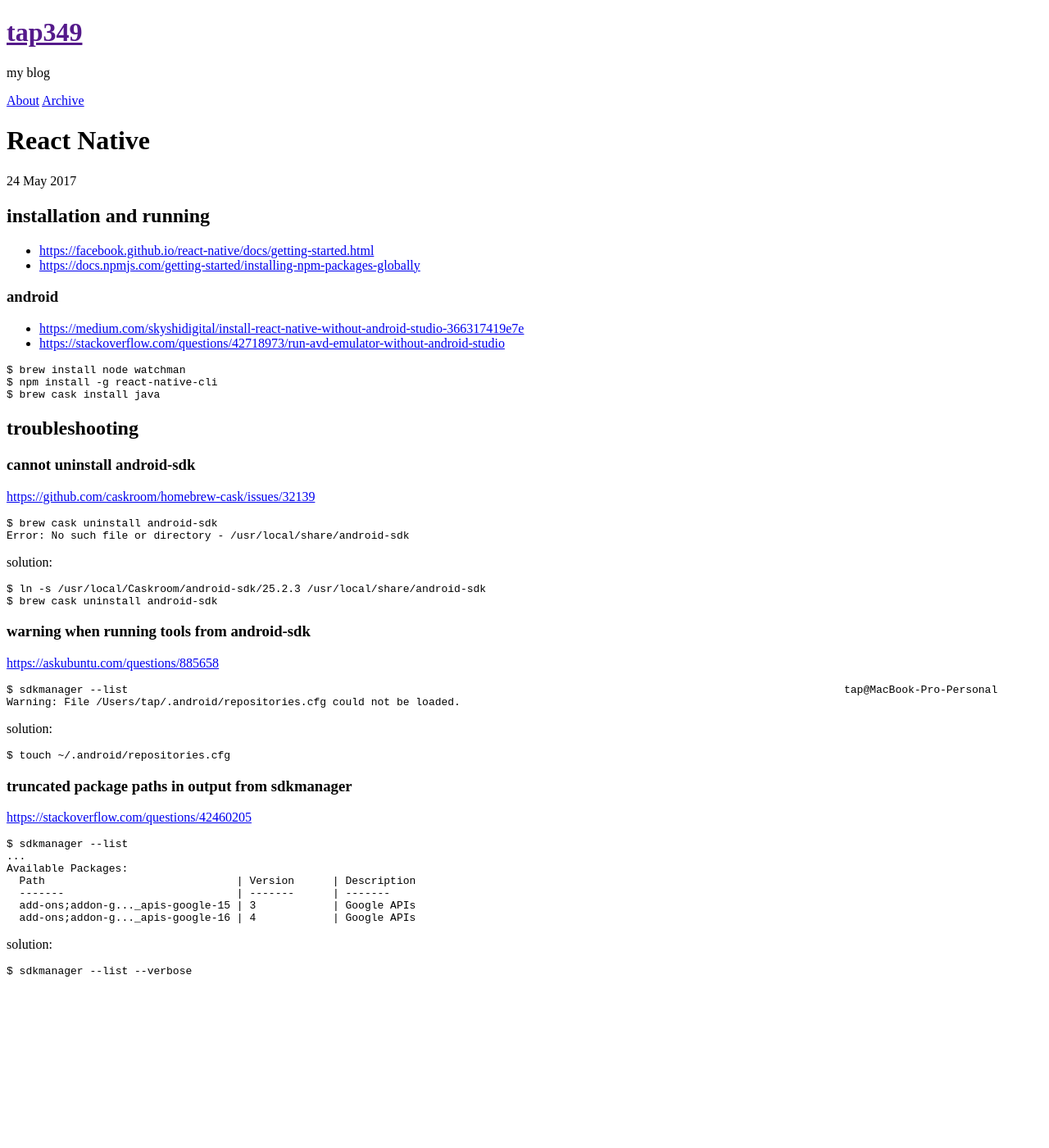
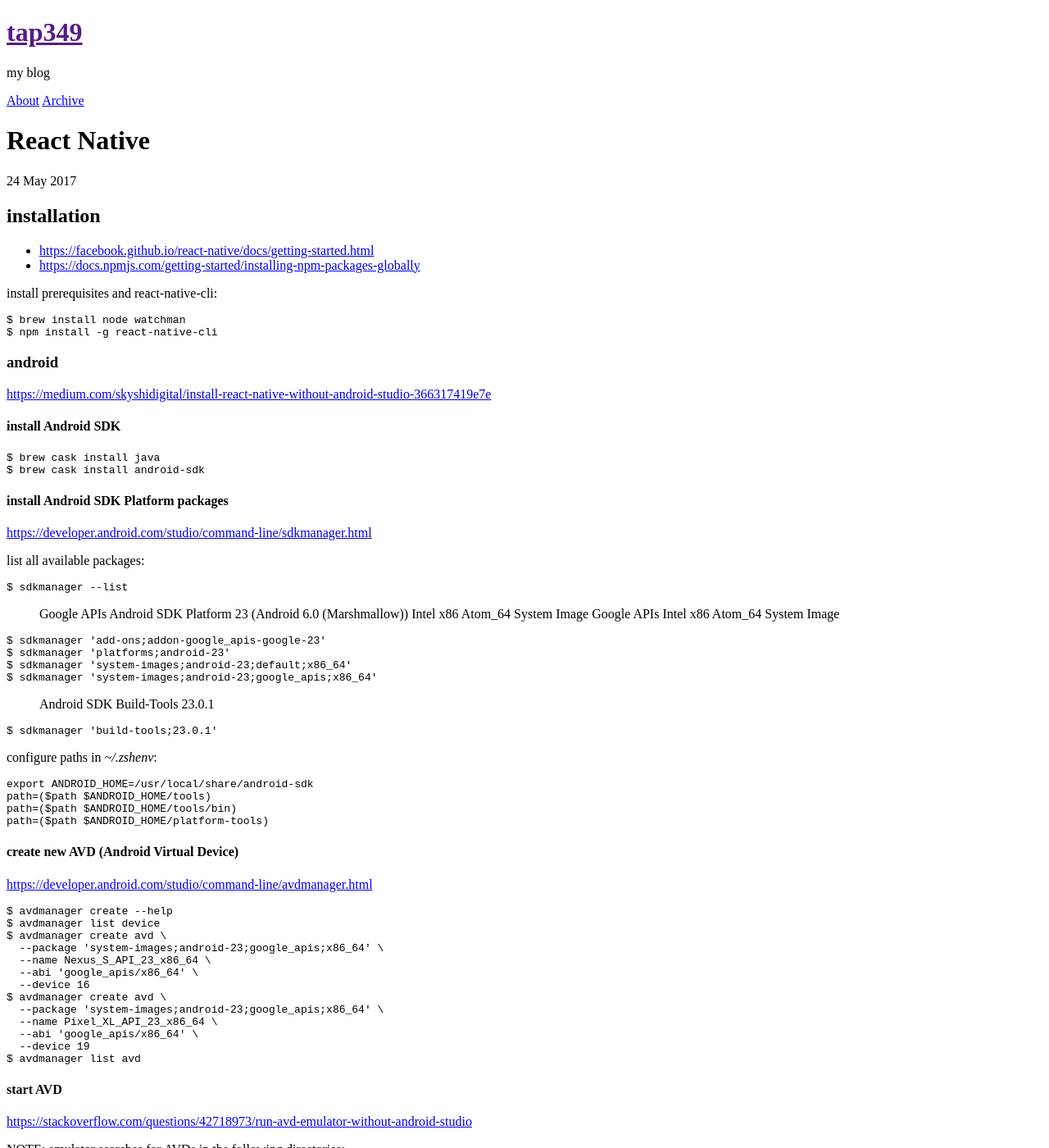
Before and after one commit to tap349/tap349.github.io, a Jekyll site: the page built from _posts/2017-05-24-react-native.md, in a window 1280 px wide and 1400 px high. Shown: the whole window at 82% size. Built offline with Jekyll 4.4.1, drawn with Linux system fonts in a browser that asks for light colours; some of the changed text lies outside the part shown.

Commit message:
update 2017-05-25_00:07:03

````diff
--- a/_posts/2017-05-24-react-native.md
+++ b/_posts/2017-05-24-react-native.md
@@ -8,20 +8,106 @@
 
 <!-- more -->
 
-## installation and running
+## installation
 
 - <https://facebook.github.io/react-native/docs/getting-started.html>
 - <https://docs.npmjs.com/getting-started/installing-npm-packages-globally>
 
-### android
-
-- <https://medium.com/skyshidigital/install-react-native-without-android-studio-366317419e7e>
-- <https://stackoverflow.com/questions/42718973/run-avd-emulator-without-android-studio>
+install prerequisites and react-native-cli:
 
 ```sh
 $ brew install node watchman
 $ npm install -g react-native-cli
+```
+
+### android
+
+<https://medium.com/skyshidigital/install-react-native-without-android-studio-366317419e7e>
+
+#### install Android SDK
+
+```sh
 $ brew cask install java
+$ brew cask install android-sdk
+```
+
+#### install Android SDK Platform packages
+
+<https://developer.android.com/studio/command-line/sdkmanager.html>
+
+list all available packages:
+
+```sh
+$ sdkmanager --list
+```
+
+> Google APIs
+> Android SDK Platform 23 (Android 6.0 (Marshmallow))
+> Intel x86 Atom_64 System Image
+> Google APIs Intel x86 Atom_64 System Image
+
+```sh
+$ sdkmanager 'add-ons;addon-google_apis-google-23'
+$ sdkmanager 'platforms;android-23'
+$ sdkmanager 'system-images;android-23;default;x86_64'
+$ sdkmanager 'system-images;android-23;google_apis;x86_64'
+```
+
+> Android SDK Build-Tools 23.0.1
+
+```sh
+$ sdkmanager 'build-tools;23.0.1'
+```
+
+configure paths in _~/.zshenv_:
+
+```conf
+export ANDROID_HOME=/usr/local/share/android-sdk
+path=($path $ANDROID_HOME/tools)
+path=($path $ANDROID_HOME/tools/bin)
+path=($path $ANDROID_HOME/platform-tools)
+```
+
+#### create new AVD (Android Virtual Device)
+
+<https://developer.android.com/studio/command-line/avdmanager.html>
+
+```sh
+$ avdmanager create --help
+$ avdmanager list device
+$ avdmanager create avd \
+  --package 'system-images;android-23;google_apis;x86_64' \
+  --name Nexus_S_API_23_x86_64 \
+  --abi 'google_apis/x86_64' \
+  --device 16
+$ avdmanager create avd \
+  --package 'system-images;android-23;google_apis;x86_64' \
+  --name Pixel_XL_API_23_x86_64 \
+  --abi 'google_apis/x86_64' \
+  --device 19
+$ avdmanager list avd
+```
+
+#### start AVD
+
+<https://stackoverflow.com/questions/42718973/run-avd-emulator-without-android-studio>
+
+NOTE: emulator searches for AVDs in the following directories:
+
+- `$ANDROID_AVD_HOME`
+- `$ANDROID_SDK_HOME/avd`
+- `$HOME/.android/avd`
+
+```sh
+$ emulator -avd Pixel_XL_API_23_x86_64
+```
+
+according to log there is no need to install HAXM separately:
+
+```sh
+Hax is enabled
+Hax ram_size 0x40000000
+HAX is working and emulator runs in fast virt mode.
 ```
 
 ## troubleshooting
@@ -76,3 +162,30 @@
 ```sh
 $ sdkmanager --list --verbose
 ```
+
+### cannot start AVD
+
+<https://stackoverflow.com/questions/40931254/could-not-launch-emulator-in-android-studio>
+
+```sh
+$ emulator -avd Pixel_XL_API_23_x86_64
+[140735129182208]:ERROR:./android/qt/qt_setup.cpp:28:Qt library not found at ../emulator/lib64/qt/lib
+Could not launch '../emulator/qemu/darwin-x86_64/qemu-system-x86_64': No such file or directory
+```
+
+solution:
+
+```sh
+$ cd /usr/local/share/android-sdk/emulator
+$ ./emulator -avd Pixel_XL_API_23_x86_64
+```
+
+or else create alias in _~/.zshenv_:
+
+```conf
+alias emulator='cd /usr/local/share/android-sdk/emulator && ./emulator'
+```
+
+```sh
+$ emulator -avd Pixel_XL_API_23_x86_64
+```
````
